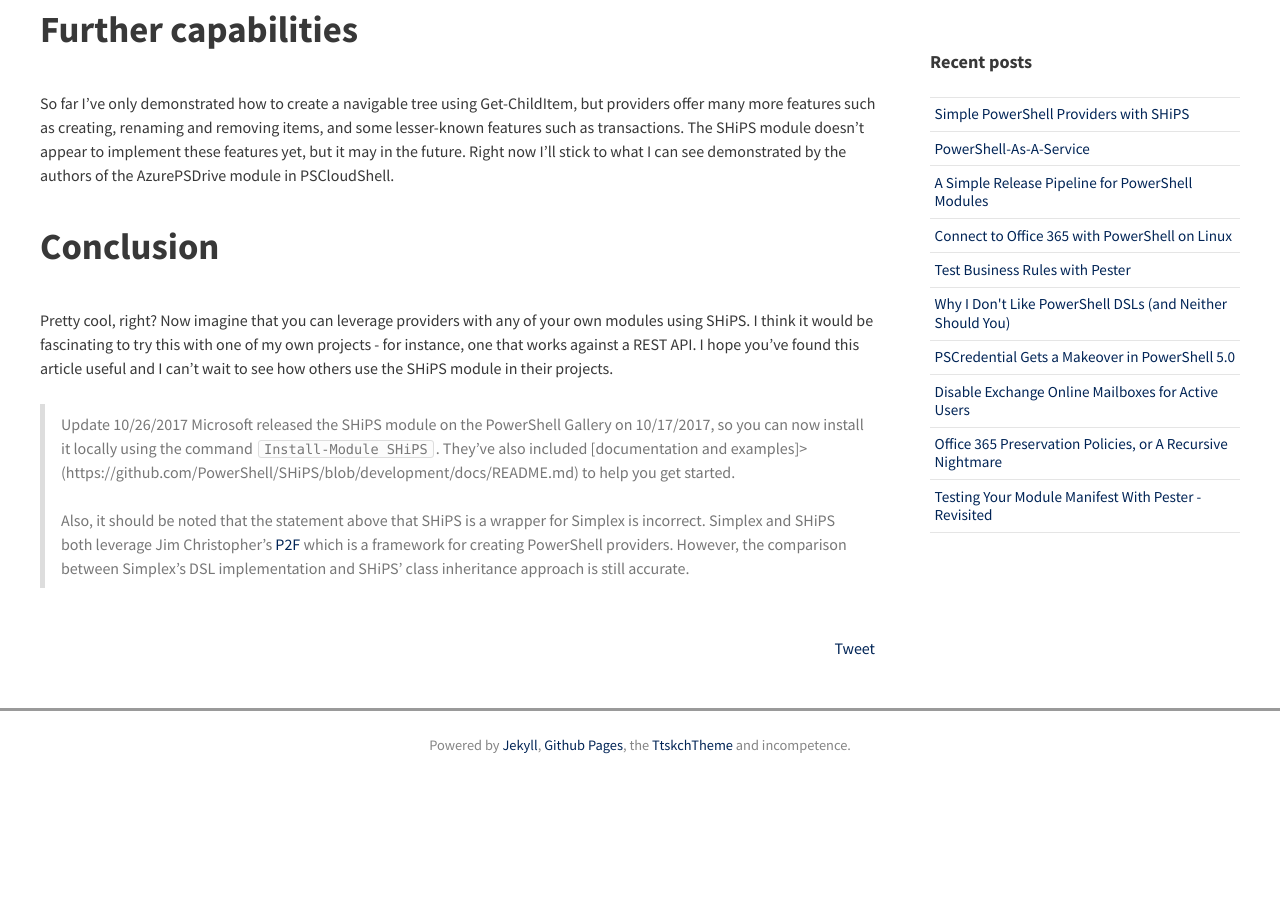
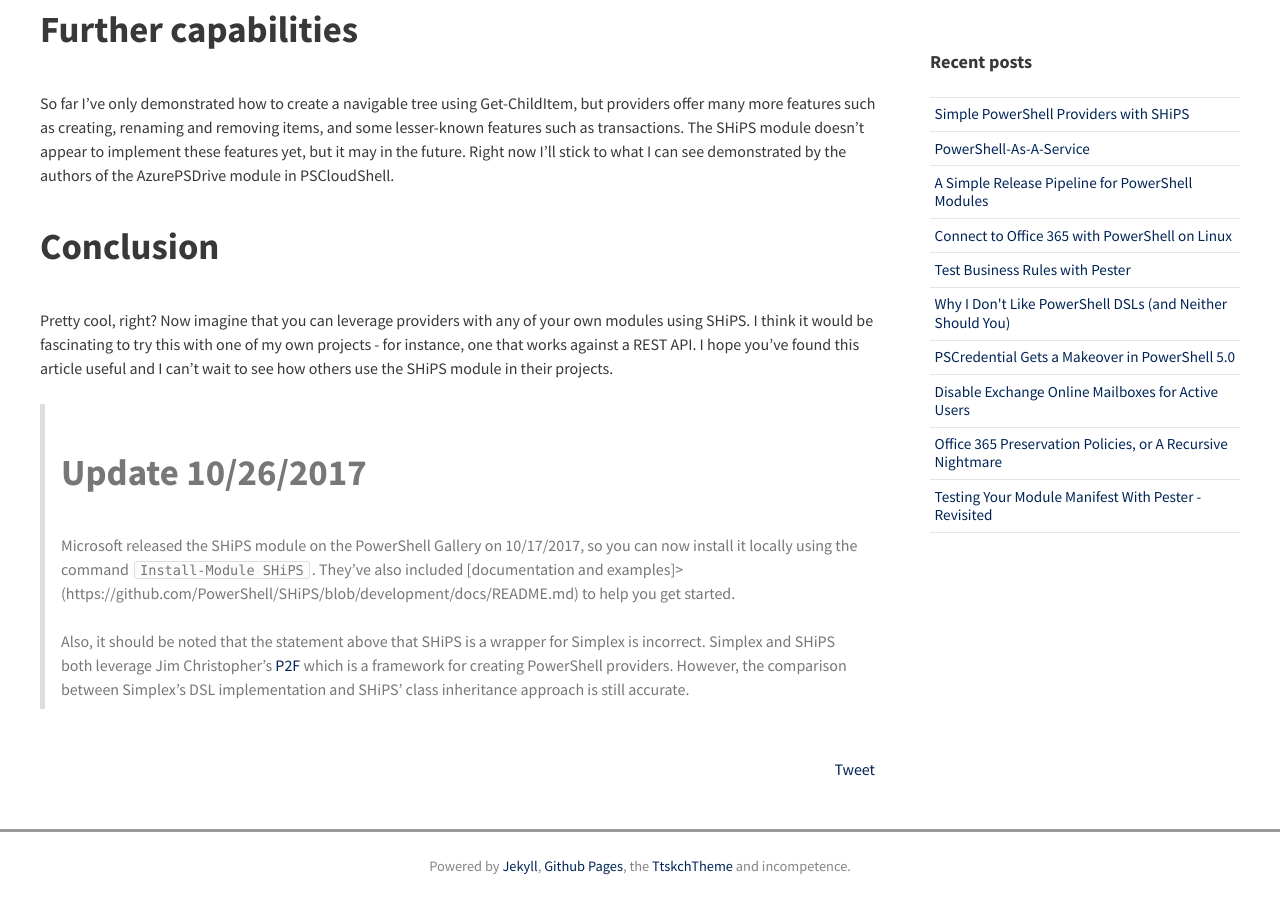
Before and after one commit to mattmcnabb/mattmcnabb.github.io, a Jekyll site: the page built from _posts/2017-9-30-SHiPS-PSCloudShell.md, in a window 1280 px wide and 900 px high, scrolled down 4723 px. Built offline with Jekyll 4.4.1, drawn with Linux system fonts in a browser that asks for light colours; nearby versions of some CDN libraries; comment, search, counter and statistics services are not loaded; before the commit the page ends 5502 px from its top, so only the background shows below that.

```diff
--- a/_posts/2017-9-30-SHiPS-PSCloudShell.md
+++ b/_posts/2017-9-30-SHiPS-PSCloudShell.md
@@ -180,7 +180,7 @@ So far I've only demonstrated how to create a navigable tree using Get-ChildItem
 # Conclusion
 Pretty cool, right? Now imagine that you can leverage providers with any of your own modules using SHiPS. I think it would be fascinating to try this with one of my own projects - for instance, one that works against a REST API. I hope you've found this article useful and I can't wait to see how others use the SHiPS module in their projects.
 
-> Update 10/26/2017
+> # Update 10/26/2017
 > Microsoft released the SHiPS module on the PowerShell Gallery on 10/17/2017, so you can now install it locally using the command `Install-Module SHiPS`. They've also included [documentation and examples]>(https://github.com/PowerShell/SHiPS/blob/development/docs/README.md) to help you get started.
 >
 > Also, it should be noted that the statement above that SHiPS is a wrapper for Simplex is incorrect. Simplex and SHiPS both leverage Jim Christopher's [P2F](https://github.com/beefarino/p2f) which is a framework for creating PowerShell providers. However, the comparison between Simplex's DSL implementation and SHiPS' class inheritance approach is still accurate.
```
